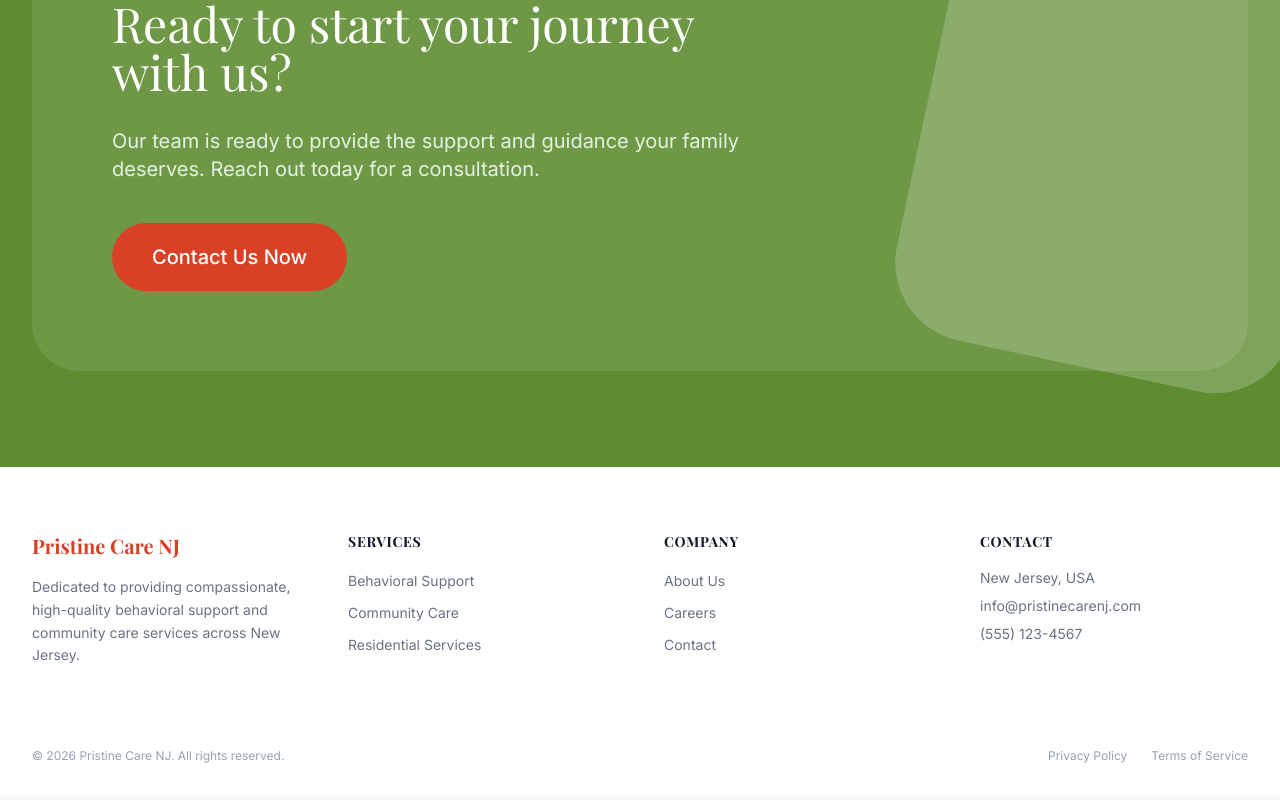
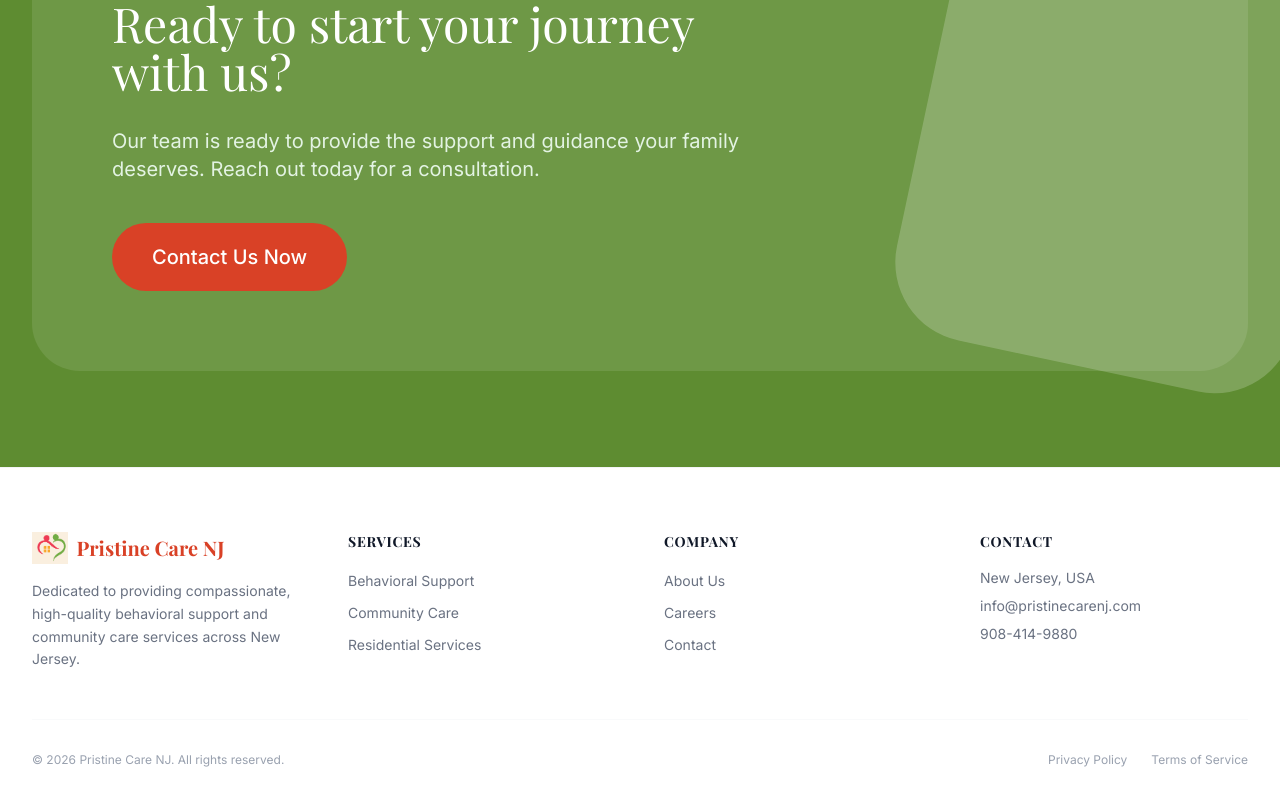
Before and after one commit to quantaallrepairs-ai/pristine-care-nj, a Next.js app: page / in a window 1280 px wide. Shown: the part 1868-2668 px from the top of the page. Built offline with nearby package versions, Linux system fonts and the light colour scheme; a web font is replaced by a local one.

Commit message:
Update: Added logo and real phone number

```diff
--- a/src/components/Footer.tsx
+++ b/src/components/Footer.tsx
@@ -6,7 +6,10 @@ const Footer = () => {
       <div className="max-w-7xl mx-auto px-4 sm:px-6 lg:px-8">
         <div className="grid grid-cols-1 md:grid-cols-4 gap-12 mb-12">
           <div className="col-span-1 md:col-span-1">
-            <span className="text-brand-orange font-serif text-xl font-bold block mb-4">Pristine Care NJ</span>
+            <div className="flex items-center mb-4">
+              <img src="/logo.png" alt="Pristine Care NJ Logo" className="h-8 w-auto mr-2" />
+              <span className="text-brand-orange font-serif text-xl font-bold">Pristine Care NJ</span>
+            </div>
             <p className="text-gray-500 text-sm leading-relaxed">
               Dedicated to providing compassionate, high-quality behavioral support and community care services across New Jersey.
             </p>
@@ -32,7 +35,7 @@ const Footer = () => {
             <ul className="space-y-2 text-sm text-gray-500">
               <li>New Jersey, USA</li>
               <li>info@pristinecarenj.com</li>
-              <li>(555) 123-4567</li>
+              <li>908-414-9880</li>
             </ul>
           </div>
         </div>
--- a/src/components/Navbar.tsx
+++ b/src/components/Navbar.tsx
@@ -12,6 +12,7 @@ const Navbar = () => {
         <div className="flex justify-between h-20">
           <div className="flex items-center">
             <Link href="/" className="flex-shrink-0 flex items-center">
+              <img src="/logo.png" alt="Pristine Care NJ Logo" className="h-12 w-auto mr-3" />
               <span className="text-brand-orange font-serif text-2xl font-bold">Pristine Care NJ</span>
             </Link>
           </div>
```
Also changed, not shown: public/logo.png (added).
